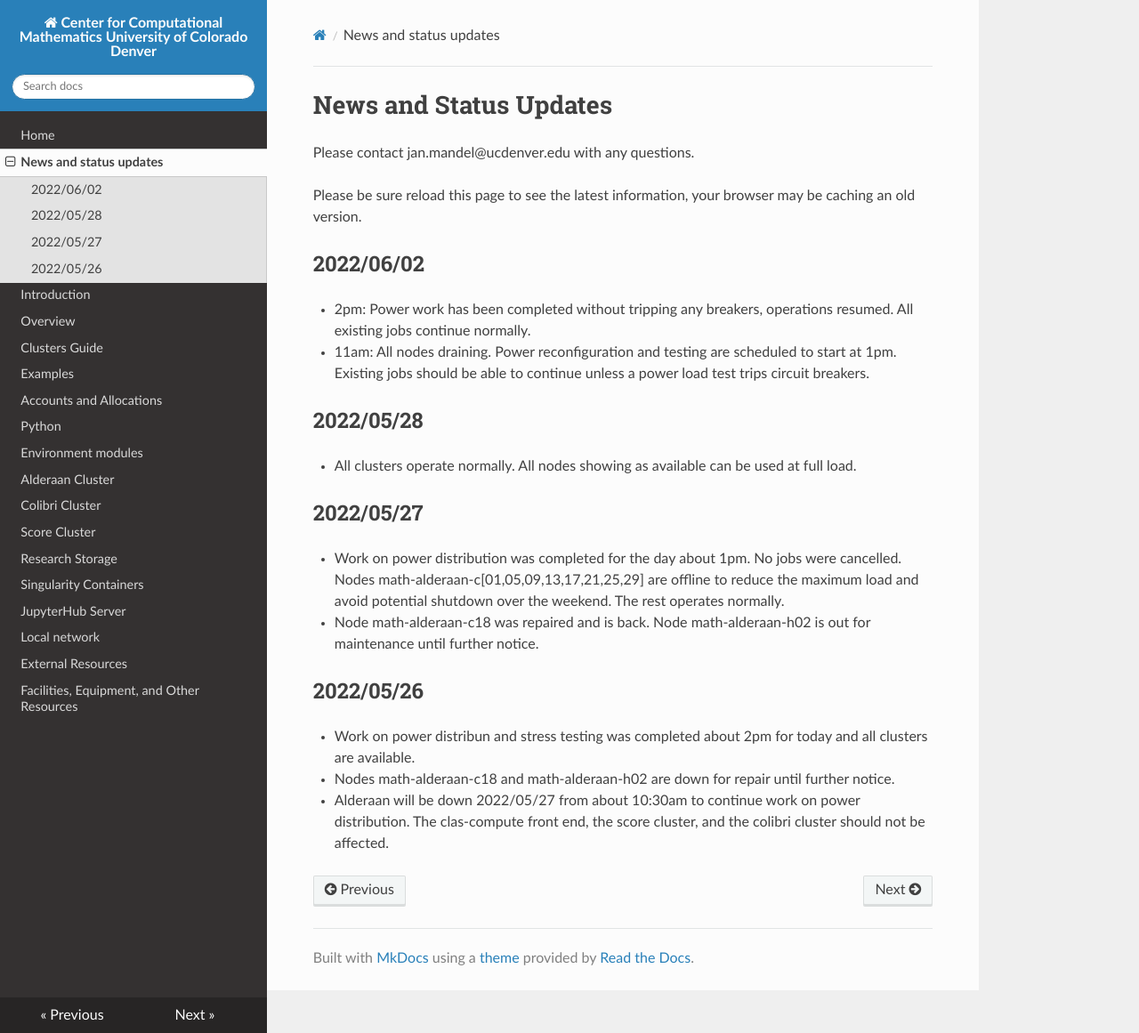
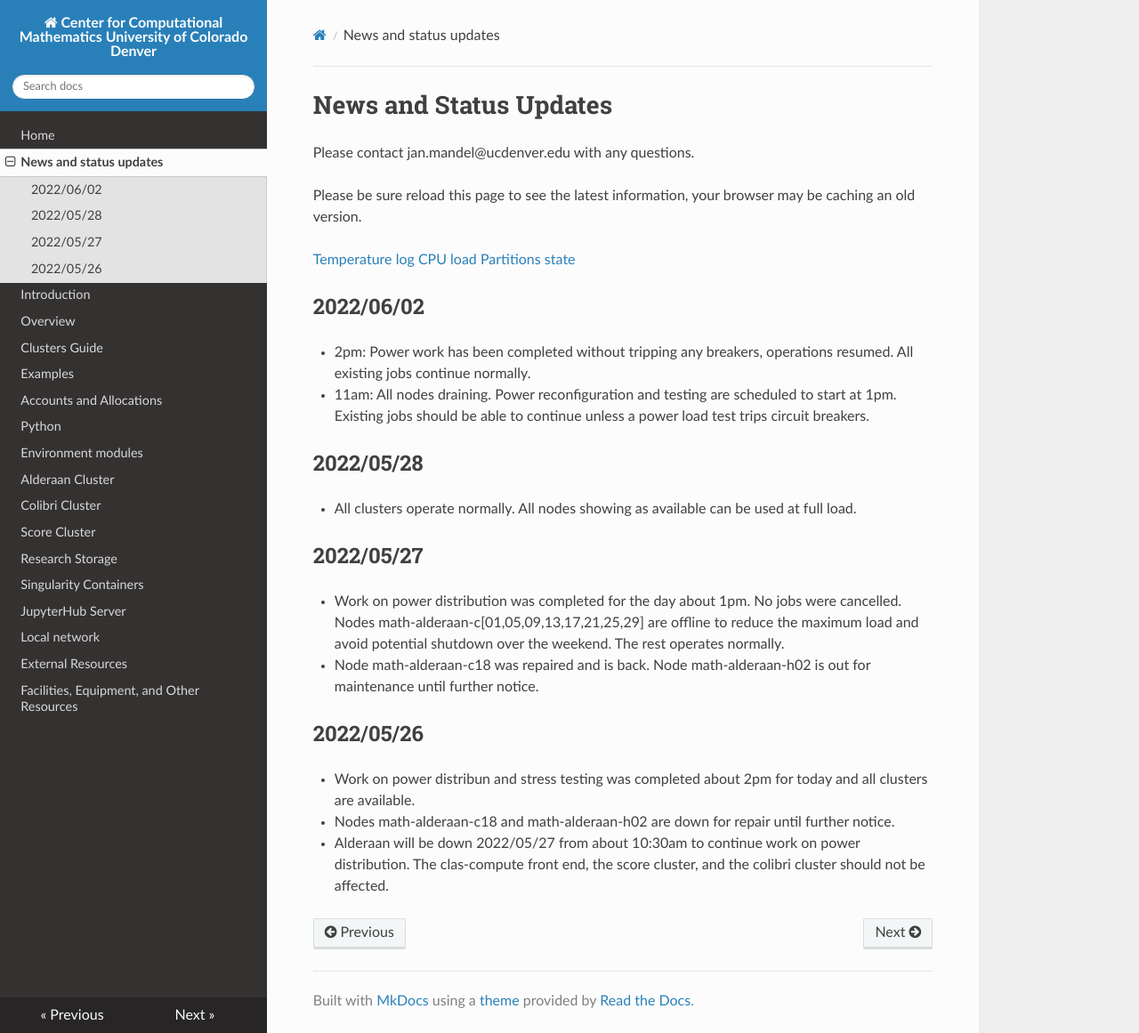
Before and after one commit to ccmucdenver/ccm-docs, an MkDocs documentation site: the page built from docs/updates.md, in a window 1280 px wide and 1161 px high. Shown: the whole window at 89% size. Built offline with MkDocs 1.6.1, drawn with Linux system fonts in a browser that asks for light colours; nearby versions of some CDN libraries.

Commit message:
adding monitor

```diff
--- a/docs/updates.md
+++ b/docs/updates.md
@@ -3,6 +3,10 @@
 Please contact jan.mandel@ucdenver.edu with any questions.
 
 Please be sure reload this page to see the latest information, your browser may be caching an old version.
+
+[Temperature log](https://demo.openwfm.org/web/alderaan/temp.txt)
+[CPU load](https://demo.openwfm.org/web/alderaan/temp.txt)
+[Partitions state](https://demo.openwfm.org/web/alderaan/sinfo.txt)
 
 ## 2022/06/02
 
```
